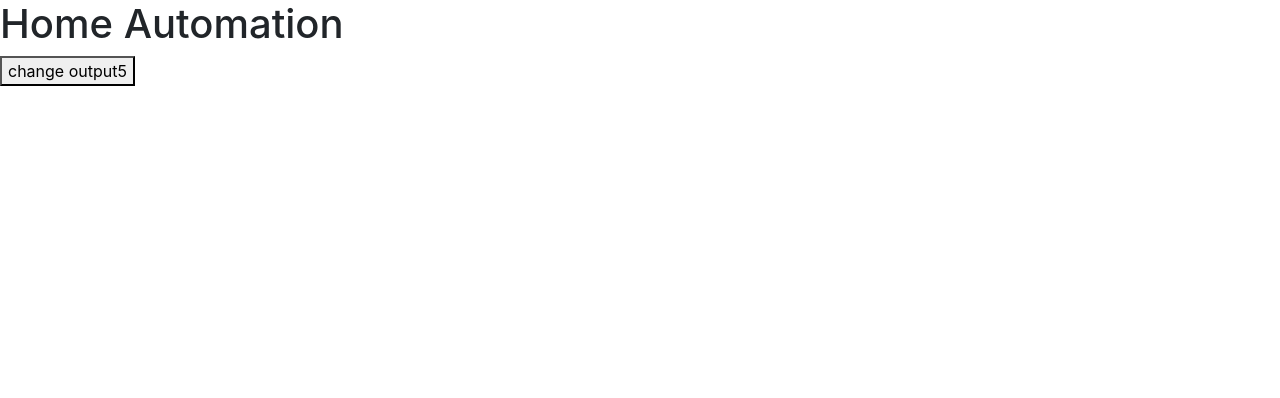
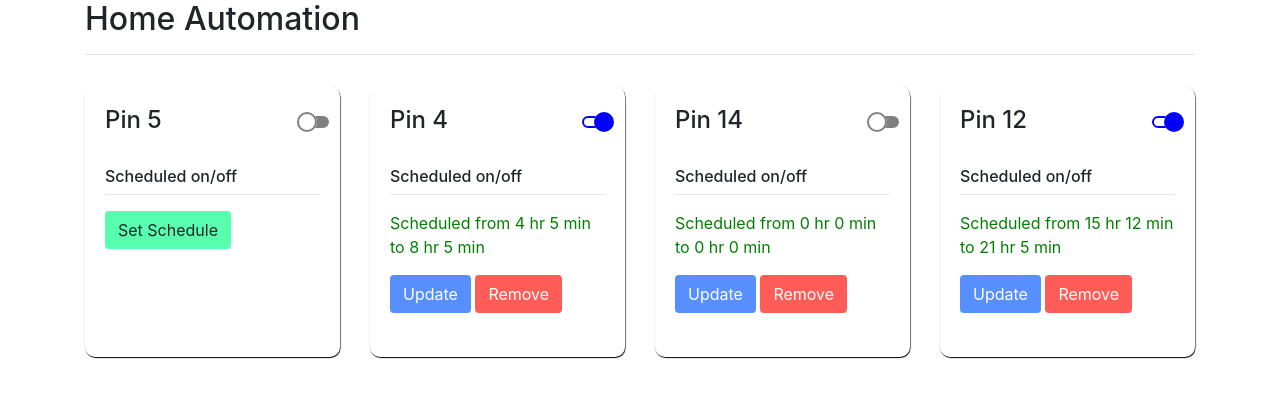
Before and after one commit to deepak0611/Home-Automation-Project, a Django app: page / in a window 1280 px wide. Shown: the top 398 px of the page. Run offline with Django 3.2, Linux system fonts and the light colour scheme; data comes from the database, SQL or seed files in the repository; both versions use the stored data as it was after the commit; some libraries are stand-ins or nearby versions.

Commit message:
modified pin_state model and designed the homepage

```diff
--- a/home_automation_api/home_automation_api/urls.py
+++ b/home_automation_api/home_automation_api/urls.py
@@ -14,12 +14,11 @@ Including another URLconf
     2. Add a URL to urlpatterns:  path('blog/', include('blog.urls'))
 """
 from django.contrib import admin
-from django.urls import path
+from django.urls import path,include
 from myapp import views
+
 
 urlpatterns = [
     path('admin/', admin.site.urls),
-    path('pin_state/', views.pin_state_list.as_view()),
-    path('',views.index),
-    path('change_state/',views.change_state),
+    path('', include('myapp.urls')),
 ]
--- a/home_automation_api/myapp/models.py
+++ b/home_automation_api/myapp/models.py
@@ -3,7 +3,13 @@ from django.db import models
 # Create your models here.
 class pin_state(models.Model):
     pin_name = models.CharField(max_length=50)
+    pin_no = models.IntegerField(default=1)
     state = models.BooleanField(default=False)
+    schedule_status = models.BooleanField(default=False)
+    start_hr = models.IntegerField(default=0)
+    start_min = models.IntegerField(default=0)
+    end_hr = models.IntegerField(default=0)
+    end_min = models.IntegerField(default=0)
 
     def __str__(self):
         return self.pin_name
--- a/home_automation_api/myapp/templates/myapp/index.html
+++ b/home_automation_api/myapp/templates/myapp/index.html
@@ -9,11 +9,134 @@
     <link rel="stylesheet" href="https://stackpath.bootstrapcdn.com/bootstrap/4.5.2/css/bootstrap.min.css" integrity="sha384-JcKb8q3iqJ61gNV9KGb8thSsNjpSL0n8PARn9HuZOnIxN0hoP+VmmDGMN5t9UJ0Z" crossorigin="anonymous">
 
     <title>Home Automation</title>
+
+<style type="text/css">
+    .switch_box{
+        border-radius: 10px;
+        box-shadow: 0.5px 1px 1px black;
+        margin: 15px;
+        padding: 20px;
+    }
+
+    input{
+        width: 50px;
+        height:25px;
+        border-width: 1px;
+        border-style: solid;
+        border-color: green;
+        border-radius: 5px;
+        outline:none;
+        padding:5px;
+    }
+    .schedule_time_input{
+        display:none;
+    }
+
+</style>
+
+
   </head>
   <body>
-    <h1>Home Automation</h1>
 
-    <a href="/change_state"><button>change output5</button></a>
+  {% load static %}
+
+    <div class="container">
+        <h2>Home Automation</h2>
+        <hr>
+
+
+<div class="row">
+{% for i in pin %}
+
+         <div class="col-sm switch_box">
+             <div class="row">
+                 <div class="col-9">
+                     <h4>{{i.pin_name}}</h4>
+                 </div>
+                 <div class="col-3">
+
+                     {% if i.state %}
+                     <a href="change_state/{{i.pin_no}}">
+                    <svg width="3em" height="2em" viewBox="0 0 16 16" class="bi bi-toggle2-on" fill="blue" xmlns="http://www.w3.org/2000/svg">
+                      <path d="M7 5H3a3 3 0 0 0 0 6h4a4.995 4.995 0 0 1-.584-1H3a2 2 0 1 1 0-4h3.416c.156-.357.352-.692.584-1z"/>
+                      <path d="M16 8A5 5 0 1 1 6 8a5 5 0 0 1 10 0z"/>
+                    </svg>
+                    </a>
+                     {% else %}
+                    <a href="change_state/{{i.pin_no}}">
+                    <svg width="3em" height="2em" viewBox="0 0 16 16" class="bi bi-toggle2-off" fill="grey" xmlns="http://www.w3.org/2000/svg">
+                      <path d="M9 11c.628-.836 1-1.874 1-3a4.978 4.978 0 0 0-1-3h4a3 3 0 1 1 0 6H9z"/>
+                      <path fill-rule="evenodd" d="M5 12a4 4 0 1 0 0-8 4 4 0 0 0 0 8zm0 1A5 5 0 1 0 5 3a5 5 0 0 0 0 10z"/>
+                    </svg>
+                    </a>
+                    {% endif %}
+
+                 </div>
+             </div>
+
+             <br>
+             <h6>Scheduled on/off</h6>
+             <hr style="margin-top:1px;">
+
+
+
+             {% if i.schedule_status %}
+                <p style="color:green;">Scheduled from {{i.start_hr}} hr {{i.start_min}} min to {{i.end_hr}} hr {{i.end_min}} min </p>
+
+                <button type="button" class="btn" style="background-color:hsl(220, 100%, 67%);color:white;" onclick="display_sti({{i.id}})">Update</button>
+                <a href="remove_schedule_time/{{i.pin_no}}">
+                <button type="button" class="btn" style="background-color:hsl(2, 100%, 67%);color:white;" >Remove</button>
+                </a>
+             {% else %}
+                <button type="button" class="btn" style="background-color:hsl(151, 100%, 67%);" onclick="display_sti({{i.id}})">Set Schedule</button>
+
+
+             {% endif %}
+
+            <br><br>
+
+             <div class="schedule_time_input">
+
+             <p>*Use 24-hour format</p>
+            <h6>Set start time</h6>
+            <form method="get" action="set_schedule_time/{{i.pin_no}}">
+
+            <input type="number" name="sh" min="0" max="23" value="{{i.start_hr}}">&nbsp;Hr&nbsp;&nbsp;
+            <input type="number" name="sm" min="0" max="59" value="{{i.start_min}}">&nbsp;Min
+            <br><br>
+            <h6>Set finish time</h6>
+            <input type="number" name="eh" min="0" max="23" value="{{i.end_hr}}">&nbsp;Hr&nbsp;&nbsp;
+            <input type="number" name="em" min="0" max="59" value="{{i.end_min}}">&nbsp;Min
+            <br><br>
+
+            <button type="submit" class="btn" style="background-color:hsl(116, 74%, 52%);color:white;">   &nbsp;&nbsp;&nbsp;Set&nbsp;&nbsp;&nbsp;  </button>
+
+
+            </form>
+
+            </div>
+
+
+        </div>
+
+{% endfor %}
+</div>
+
+
+
+
+
+</div>
+
+
+  <script>
+      function display_sti(id){
+        document.getElementsByClassName("schedule_time_input")[id-1].style.display="block";
+      }
+
+
+  </script>
+
 
 
 
--- a/home_automation_api/myapp/urls.py
+++ b/home_automation_api/myapp/urls.py
@@ -4,5 +4,10 @@ from django.urls import path
 from myapp import views
 
 urlpatterns = [
-    path('', views.index,name="indexpage"),
+    path('',views.index),
+    path('pin_state/', views.pin_state_list.as_view()),
+    path('change_state/<pin_no>',views.change_state),
+    path('set_schedule_time/<pin_no>',views.set_schedule_time),
+    path('remove_schedule_time/<pin_no>',views.remove_schedule_time),
+    # path('change_state/(?P<pin_no>\d+)/',views.change_state),
 ]
--- a/home_automation_api/myapp/views.py
+++ b/home_automation_api/myapp/views.py
@@ -1,4 +1,4 @@
-from django.shortcuts import render
+from django.shortcuts import render,redirect
 
 from django.http import HttpResponse
 from django.shortcuts import get_object_or_404
@@ -10,10 +10,12 @@ from . serializers import pin_stateSerializer
 
 
 def index(request):
-    return render(request,'myapp/index.html')
+    obj1 = pin_state.objects.all()
 
-def change_state(request):
-    obj1= pin_state.objects.get(pin_name="output5")
+    return render(request,'myapp/index.html',{'pin':obj1})
+
+def change_state(request,pin_no):
+    obj1= pin_state.objects.get(pin_no=pin_no)
 
     if obj1.state == 1:
         obj1.state=0
@@ -21,8 +23,28 @@ def change_state(request):
         obj1.state=1
 
     obj1.save()
+    return redirect('/')
 
-    return render(request,'myapp/index.html')
+
+def set_schedule_time(request,pin_no):
+    obj1= pin_state.objects.get(pin_no=pin_no)
+
+    obj1.start_hr=request.GET['sh'];
+    obj1.start_min=request.GET['sm'];
+    obj1.end_hr=request.GET['eh'];
+    obj1.end_min=request.GET['em'];
+    obj1.schedule_status=1;
+    obj1.save()
+
+    return redirect('/')
+
+def remove_schedule_time(request,pin_no):
+    obj1=pin_state.objects.get(pin_no=pin_no)
+    obj1.schedule_status=0;
+    obj1.save()
+    return redirect('/')
+
+
 
 
 class pin_state_list(APIView):
```
Also changed, not shown: home_automation_api/db.sqlite3, home_automation_api/myapp/migrations/0002_pin_state_pin_no.py (added), home_automation_api/myapp/migrations/0003_pin_state_schedule_status.py (added), home_automation_api/myapp/migrations/0004_auto_20201002_1726.py (added), home_automation_api/myapp/static/index.css (added).
